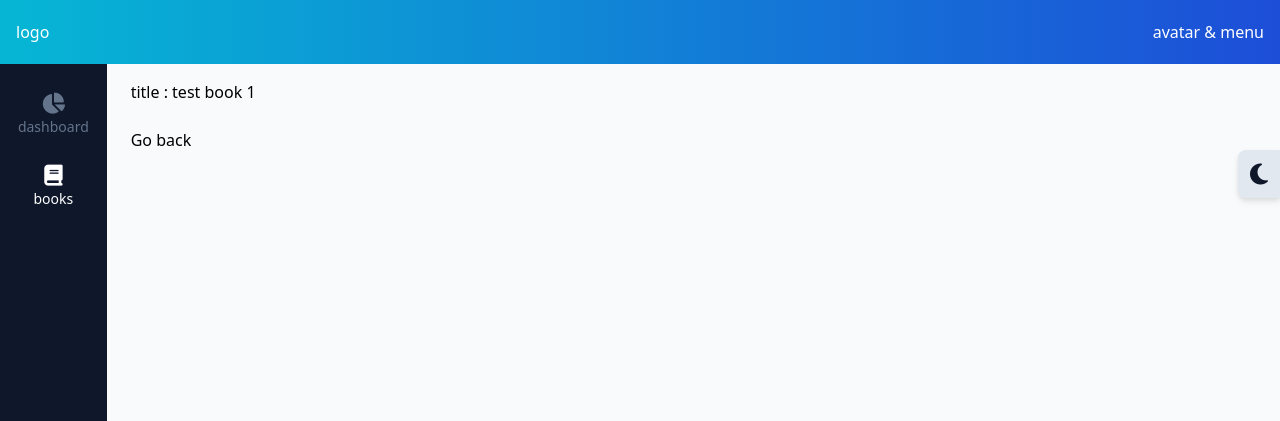
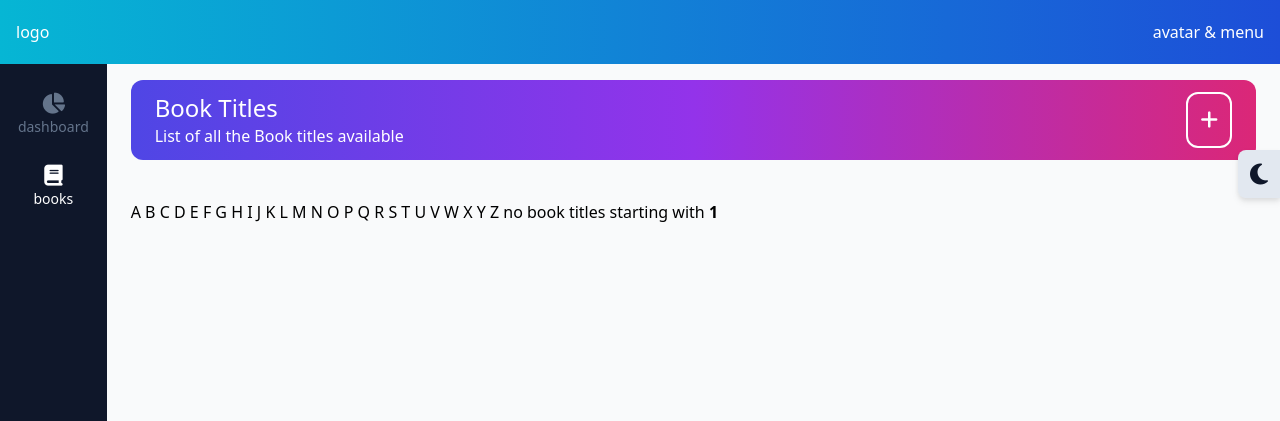
Before and after one commit to Ash0069/book_store, a Django app: page /books/1/ in a window 1280 px wide. Shown: the top 421 px of the page. Run offline with Django 5.2, Linux system fonts and the light colour scheme; data comes from the database, SQL or seed files in the repository; some libraries are stand-ins or nearby versions.

Commit message:
modal forms

```diff
--- a/src/books/templates/books/main.html
+++ b/src/books/templates/books/main.html
@@ -1,9 +1,33 @@
 {% extends 'base.html' %}
 {% load widget_tweaks %}
+{% load static %}
+
+{% block scripts %}
+    <script src="{% static 'books/main.js' %}" defer></script>
+    <script src="{% static 'js/form_modal.js' %}" defer></script>
+{% endblock scripts %}
+
+
 {% block title %}book title list{% endblock title %}
 
 {% block content %}
-    <h1>Book Title List</h1>
+
+    {% include "components/header.html" with title="Book Titles" description="List of all the Book titles available" is_form_available=True icon="<i class='fa-solid fa-plus'></i>" %}
+
+    <!-- form modal -->
+    <div class="hidden relative z-50" aria-labelledby="modal-title" role="dialog" aria-modal="true" id="form-modal">
+        <div class="fixed inset-0 bg-gray-500 bg-opacity-75"></div>
+        <div class="fixed inset-0 z-10 overflow-y-auto">
+            <div class="flex min-h-full items-center justify-center p-4 text-center" id="backdrop">
+                <div class="relative transform overflow-hidden rounded-lg text-left shadow-xl transition-all my-8">
+                    <form action="" method="POST">
+                        {% csrf_token %}
+                        <div class="bg-white dark:text-white dark:bg-slate-300 pt-5 pb-4 px-8">
+                            <div class="mt-3 text-left">
+                                <h3 class="text-2xl font-medium leading-6 text-gray-900" id="modal-title">
+                                    add new book title
+                                </h3>
+                                <div class="mt-3">
                                     <form action="" method="POST">
                                         {% csrf_token %}
 
@@ -53,9 +77,29 @@
                                             <label for="{{ form.publisher.id_for_label }}" class="block font-bold text-slate-800 dark:text-slate-300">Publisher:</label>
                                             {{form.publisher|add_class:"bg-slate-100 dark:bg-slate-300 text-slate-800 rounded p-2 w-full"}}
                                         </div>
+                                    </form>
+                                </div>
+                            </div>
+                        </div>
+                        <div class="bg-gray-50 dark:text-white dark:bg-slate-400 px-4 py-3 sm:flex sm:flex-row-reverse sm:px-6">
 
-        <button type="submit" class="p-3 bg-blue-500 text-white">send</button>
+                            <button type="submit" class="bg-transparent hover:bg-blue-500 text-blue-700 font-semibold hover:text-white py-2 px-4 border border-blue-500 hover:border-transparent rounded">
+                                save
+                            </button>
+
+                            <button type="button" id="cancel-btn" class="bg-red-500 hover:bg-red-600 text-white font-semibold py-2 px-4 border border-red-600 rounded mr-3">
+                                cancel
+                            </button>
+                        </div>
                     </form>
+                </div>
+            </div>
+        </div>
+    </div>
+
+    {% for letter in letters  %}
+        <a href="{% url 'books:main' letter|lower %}" class="{% if letter == selected_letter|upper %}underline{% endif %} hover:underline transition duration-200">{{letter}}</a>
+    {% endfor %}
 
     {% if qs %}
         <ul>
@@ -63,5 +107,7 @@
                 <li><a href="{{el.get_absolute_url}}">{{el.title}}</a></li>
             {% endfor %}
         </ul>
+    {% else %}
+        no book titles starting with <b>{{selected_letter|upper}}</b>
     {% endif %}
 {% endblock content %}
--- a/src/books/urls.py
+++ b/src/books/urls.py
@@ -4,6 +4,7 @@ from .views import BookTitleListView, book_title_detail
 app_name = 'books'
 
 urlpatterns = [
-    path('', BookTitleListView.as_view(), name='main'),
+    path('', BookTitleListView.as_view(), {'letter': None}, name='main'),
+    path('<str:letter>/', BookTitleListView.as_view(), name='main'),
     path('<pk>/', book_title_detail, name='detail'),
 ]
--- a/src/books/views.py
+++ b/src/books/views.py
@@ -4,11 +4,12 @@ from django.views.generic import ListView, FormView
 from .forms import BookTitleForm
 from django.urls import reverse_lazy, reverse
 from django.contrib import messages
+import string
 # Create your views here.
 
 class BookTitleListView(FormView, ListView):
     # model = BookTitle
-    queryset = BookTitle.objects.all()
+    # queryset = BookTitle.objects.all()
     template_name = 'books/main.html'
     context_object_name = 'qs'
     form_class = BookTitleForm
@@ -20,8 +21,15 @@ class BookTitleListView(FormView, ListView):
         return self.request.path
 
     def get_queryset(self):
-        parameter = 's'
+        parameter = self.kwargs.get('letter') if self.kwargs.get('letter') else 'a'
         return BookTitle.objects.filter(title__startswith=parameter)
+
+    def get_context_data(self, **kwargs):
+        context = super().get_context_data(**kwargs)
+        letters = list(string.ascii_uppercase)
+        context['letters'] = letters
+        context['selected_letter'] = self.kwargs.get('letter') if self.kwargs.get('letter') else 'a'
+        return context
 
     def form_valid(self, form):
         self.i_instance = form.save()
--- a/src/core/settings.py
+++ b/src/core/settings.py
@@ -142,6 +142,10 @@ USE_TZ = True
 # https://docs.djangoproject.com/en/5.1/howto/static-files/
 
 STATIC_URL = 'static/'
+STATICFILES_DIRS = [
+    BASE_DIR / 'static',
+    BASE_DIR / 'books' / 'static',
+]
 MEDIA_URL = 'media/'
 
 MEDIA_ROOT = BASE_DIR / 'media'
--- /dev/null
+++ b/src/templates/components/header.html
@@ -0,0 +1,13 @@
+<div class="bg-gradient-to-r from-indigo-600 via-purple-600 to-pink-600 text-white rounded-xl mb-10 h-[80px] flex justify-between items-center px-6">
+    <div class="flex-col">
+        <div class="text-2xl">{{title}}</div>
+        <div class="text-md">{{description}}</div>
+    </div>
+    <div>
+        {% if is_form_available %}
+            <div>
+                <button class="bg-transparent border-2 border-white text-white hover:bg-white hover:text-slate-900 hover:border-white p-3 rounded-xl text-xl" id="open-modal-btn">{{icon}}</button>
+            </div>
+        {% endif %}
+    </div>
+</div>
--- a/src/theme/static/css/dist/styles.css
+++ b/src/theme/static/css/dist/styles.css
@@ -786,9 +798,13 @@ select {
   margin-right: auto;
 }
 
-.my-1 {
-  margin-top: 0.25rem;
-  margin-bottom: 0.25rem;
+.my-8 {
+  margin-top: 2rem;
+  margin-bottom: 2rem;
+}
+
+.mb-10 {
+  margin-bottom: 2.5rem;
 }
 
 .mb-2 {
@@ -827,16 +847,24 @@ select {
   height: 4rem;
 }
 
+.h-\[80px\] {
+  height: 80px;
+}
+
 .h-screen {
   height: 100vh;
 }
 
-.w-10 {
-  width: 2.5rem;
+.min-h-full {
+  min-height: 100%;
 }
 
 .w-full {
   width: 100%;
+}
+
+.transform {
+  transform: translate(var(--tw-translate-x), var(--tw-translate-y)) rotate(var(--tw-rotate)) skewX(var(--tw-skew-x)) skewY(var(--tw-skew-y)) scaleX(var(--tw-scale-x)) scaleY(var(--tw-scale-y));
 }
 
 .cursor-pointer {
@@ -847,6 +875,10 @@ select {
   grid-template-columns: repeat(12, minmax(0, 1fr));
 }
 
+.flex-col {
+  flex-direction: column;
+}
+
 .place-items-center {
   place-items: center;
 }
@@ -855,20 +887,32 @@ select {
   align-items: center;
 }
 
+.justify-center {
+  justify-content: center;
+}
+
 .justify-between {
   justify-content: space-between;
 }
 
-.rounded-xl {
-  border-radius: 0.75rem;
+.overflow-hidden {
+  overflow: hidden;
 }
 
-.rounded-2xl {
-  border-radius: 1rem;
+.overflow-y-auto {
+  overflow-y: auto;
 }
 
 .rounded {
   border-radius: 0.25rem;
+}
+
+.rounded-lg {
+  border-radius: 0.5rem;
+}
+
+.rounded-xl {
+  border-radius: 0.75rem;
 }
 
 .rounded-l-lg {
@@ -880,9 +924,23 @@ select {
   border-width: 1px;
 }
 
-.bg-blue-500 {
-  --tw-bg-opacity: 1;
-  background-color: rgb(59 130 246 / var(--tw-bg-opacity, 1));
+.border-2 {
+  border-width: 2px;
+}
+
+.border-blue-500 {
+  --tw-border-opacity: 1;
+  border-color: rgb(59 130 246 / var(--tw-border-opacity, 1));
+}
+
+.border-red-600 {
+  --tw-border-opacity: 1;
+  border-color: rgb(220 38 38 / var(--tw-border-opacity, 1));
+}
+
+.border-white {
+  --tw-border-opacity: 1;
+  border-color: rgb(255 255 255 / var(--tw-border-opacity, 1));
 }
 
 .bg-gray-50 {
@@ -905,19 +973,17 @@ select {
   background-color: rgb(15 23 42 / var(--tw-bg-opacity, 1));
 }
 
-.bg-gray-300 {
-  --tw-bg-opacity: 1;
-  background-color: rgb(209 213 219 / var(--tw-bg-opacity, 1));
+.bg-transparent {
+  background-color: transparent;
 }
 
-.bg-slate-100 {
+.bg-white {
   --tw-bg-opacity: 1;
-  background-color: rgb(241 245 249 / var(--tw-bg-opacity, 1));
+  background-color: rgb(255 255 255 / var(--tw-bg-opacity, 1));
 }
 
-.bg-red-500 {
-  --tw-bg-opacity: 1;
-  background-color: rgb(239 68 68 / var(--tw-bg-opacity, 1));
+.bg-opacity-75 {
+  --tw-bg-opacity: 0.75;
 }
 
 .bg-gradient-to-r {
@@ -930,16 +996,35 @@ select {
   --tw-gradient-stops: var(--tw-gradient-from), var(--tw-gradient-to);
 }
 
+.from-indigo-600 {
+  --tw-gradient-from: #4f46e5 var(--tw-gradient-from-position);
+  --tw-gradient-to: rgb(79 70 229 / 0) var(--tw-gradient-to-position);
+  --tw-gradient-stops: var(--tw-gradient-from), var(--tw-gradient-to);
+}
+
+.via-purple-600 {
+  --tw-gradient-to: rgb(147 51 234 / 0)  var(--tw-gradient-to-position);
+  --tw-gradient-stops: var(--tw-gradient-from), #9333ea var(--tw-gradient-via-position), var(--tw-gradient-to);
+}
+
 .to-blue-700 {
   --tw-gradient-to: #1d4ed8 var(--tw-gradient-to-position);
+}
+
+.to-pink-600 {
+  --tw-gradient-to: #db2777 var(--tw-gradient-to-position);
+}
+
+.p-2 {
+  padding: 0.5rem;
 }
 
 .p-3 {
   padding: 0.75rem;
 }
 
-.p-2 {
-  padding: 0.5rem;
+.p-4 {
+  padding: 1rem;
 }
 
 .px-4 {
@@ -965,18 +1064,72 @@ select {
   padding-top: 6rem;
 }
 
+.pt-5 {
+  padding-top: 1.25rem;
+}
+
+.text-left {
+  text-align: left;
+}
+
+.text-center {
+  text-align: center;
+}
+
+.text-2xl {
+  font-size: 1.5rem;
+  line-height: 2rem;
+}
+
 .text-sm {
   font-size: 0.875rem;
   line-height: 1.25rem;
+}
+
+.text-xl {
+  font-size: 1.25rem;
+  line-height: 1.75rem;
 }
 
 .font-bold {
   font-weight: 700;
 }
 
+.font-medium {
+  font-weight: 500;
+}
+
+.font-semibold {
+  font-weight: 600;
+}
+
+.leading-6 {
+  line-height: 1.5rem;
+}
+
+.text-blue-700 {
+  --tw-text-opacity: 1;
+  color: rgb(29 78 216 / var(--tw-text-opacity, 1));
+}
+
+.text-gray-900 {
+  --tw-text-opacity: 1;
+  color: rgb(17 24 39 / var(--tw-text-opacity, 1));
+}
+
+.text-slate-300 {
+  --tw-text-opacity: 1;
+  color: rgb(203 213 225 / var(--tw-text-opacity, 1));
+}
+
 .text-slate-500 {
   --tw-text-opacity: 1;
   color: rgb(100 116 139 / var(--tw-text-opacity, 1));
+}
+
+.text-slate-800 {
+  --tw-text-opacity: 1;
+  color: rgb(30 41 59 / var(--tw-text-opacity, 1));
 }
 
 .text-slate-900 {
@@ -989,34 +1142,27 @@ select {
   color: rgb(255 255 255 / var(--tw-text-opacity, 1));
 }
 
-.text-blue-700 {
-  --tw-text-opacity: 1;
-  color: rgb(29 78 216 / var(--tw-text-opacity, 1));
+.underline {
+  text-decoration-line: underline;
 }
 
-.text-slate-400 {
-  --tw-text-opacity: 1;
-  color: rgb(148 163 184 / var(--tw-text-opacity, 1));
-}
-
-.text-slate-800 {
-  --tw-text-opacity: 1;
-  color: rgb(30 41 59 / var(--tw-text-opacity, 1));
-}
-
-.text-slate-300 {
-  --tw-text-opacity: 1;
-  color: rgb(203 213 225 / var(--tw-text-opacity, 1));
-}
-
-.text-red-500 {
-  --tw-text-opacity: 1;
-  color: rgb(239 68 68 / var(--tw-text-opacity, 1));
+.shadow-xl {
+  --tw-shadow: 0 20px 25px -5px rgb(0 0 0 / 0.1), 0 8px 10px -6px rgb(0 0 0 / 0.1);
+  --tw-shadow-colored: 0 20px 25px -5px var(--tw-shadow-color), 0 8px 10px -6px var(--tw-shadow-color);
+  box-shadow: var(--tw-ring-offset-shadow, 0 0 #0000), var(--tw-ring-shadow, 0 0 #0000), var(--tw-shadow);
 }
 
 .drop-shadow-md {
   --tw-drop-shadow: drop-shadow(0 4px 3px rgb(0 0 0 / 0.07)) drop-shadow(0 2px 2px rgb(0 0 0 / 0.06));
   filter: var(--tw-blur) var(--tw-brightness) var(--tw-contrast) var(--tw-grayscale) var(--tw-hue-rotate) var(--tw-invert) var(--tw-saturate) var(--tw-sepia) var(--tw-drop-shadow);
+}
+
+.transition {
+  transition-property: color, background-color, border-color, text-decoration-color, fill, stroke, opacity, box-shadow, transform, filter, -webkit-backdrop-filter;
+  transition-property: color, background-color, border-color, text-decoration-color, fill, stroke, opacity, box-shadow, transform, filter, backdrop-filter;
+  transition-property: color, background-color, border-color, text-decoration-color, fill, stroke, opacity, box-shadow, transform, filter, backdrop-filter, -webkit-backdrop-filter;
+  transition-timing-function: cubic-bezier(0.4, 0, 0.2, 1);
+  transition-duration: 150ms;
 }
 
 .transition-all {
@@ -1025,8 +1171,31 @@ select {
   transition-duration: 150ms;
 }
 
+.duration-200 {
+  transition-duration: 200ms;
+}
+
 .duration-300 {
   transition-duration: 300ms;
+}
+
+.hover\:border-transparent:hover {
+  border-color: transparent;
+}
+
+.hover\:border-white:hover {
+  --tw-border-opacity: 1;
+  border-color: rgb(255 255 255 / var(--tw-border-opacity, 1));
+}
+
+.hover\:bg-blue-500:hover {
+  --tw-bg-opacity: 1;
+  background-color: rgb(59 130 246 / var(--tw-bg-opacity, 1));
+}
+
+.hover\:bg-red-600:hover {
+  --tw-bg-opacity: 1;
+  background-color: rgb(220 38 38 / var(--tw-bg-opacity, 1));
 }
 
 .hover\:bg-slate-300:hover {
--- a/src/theme/templates/base.html
+++ b/src/theme/templates/base.html
@@ -9,6 +9,7 @@
 		<!-- font awesome -->
 		<link rel="stylesheet" href="https://cdnjs.cloudflare.com/ajax/libs/font-awesome/6.7.2/css/all.min.css" integrity="sha512-Evv84Mr4kqVGRNSgIGL/F/aIDqQb7xQ2vcrdIwxfjThSH8CSR7PBEakCr51Ck+w+/U6swU2Im1vVX0SVk9ABhg==" crossorigin="anonymous" referrerpolicy="no-referrer" />
 		<script src="https://cdn.jsdelivr.net/npm/sweetalert2@11"></script>
+		<script src="{% static 'main.js' %}" defer></script>
 		{% tailwind_css %}
 	</head>
 
```
Also changed, not shown: other parts of src/theme/static/css/dist/styles.css (+93 -14 lines), src/static/js/form_modal.js (added, +20 -0 lines), src/books/static/books/main.js (added), src/db.sqlite3, src/rentals/migrations/0003_alter_rental_options.py (added), src/static/main.js (added). Lines whose indentation alone changed are shown as unchanged.
